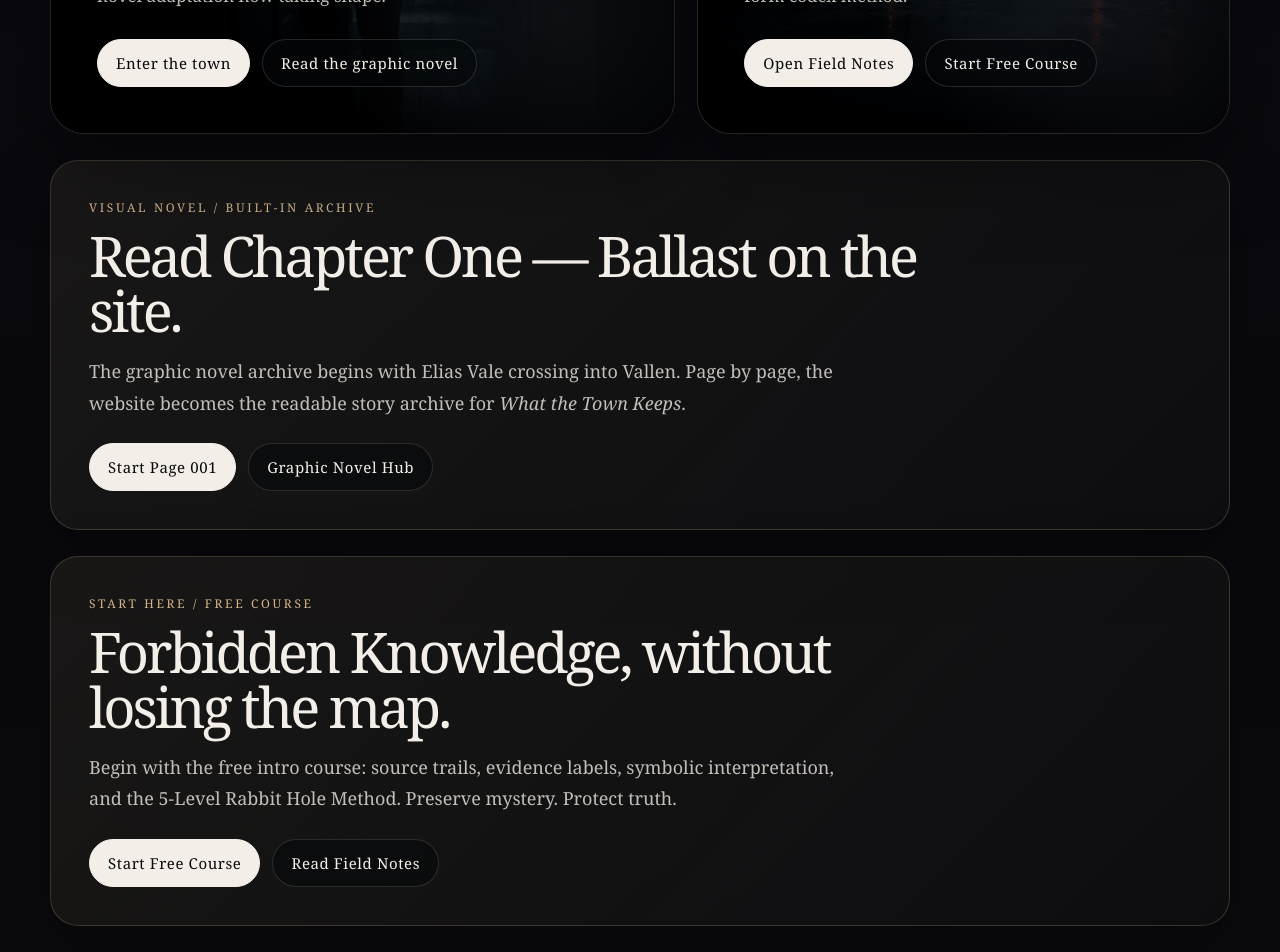
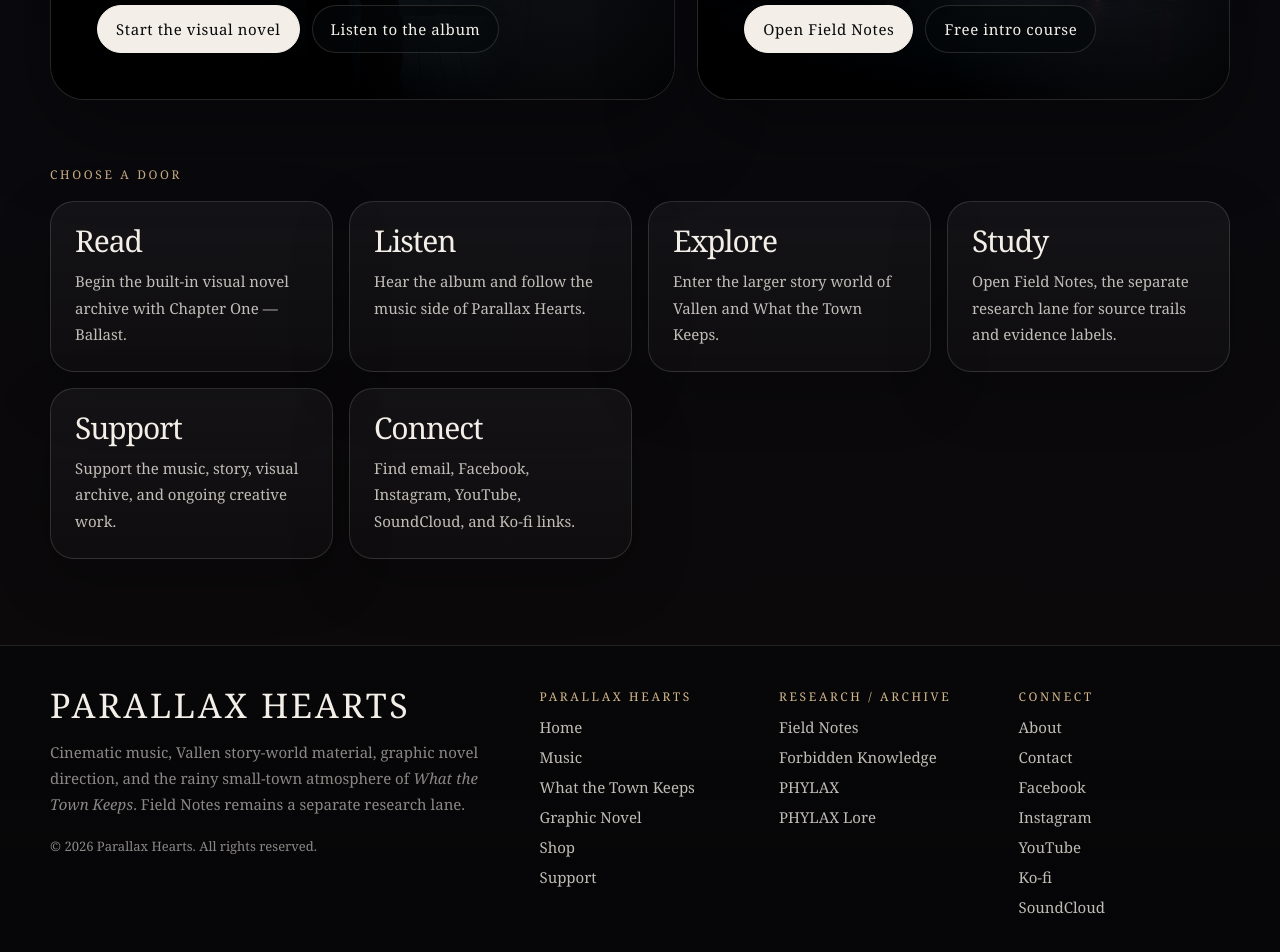
Before and after one commit to chthomps4/parallaxhearts-site, a Next.js app in the folder site/: page / in a window 1280 px wide. Shown: the part 980-1932 px from the top of the page. Built offline with nearby package versions, Linux system fonts and the light colour scheme.

Commit message:
Clean up homepage paths and reduce repetition

```diff
--- a/site/app/page.tsx
+++ b/site/app/page.tsx
@@ -5,7 +5,7 @@ import ArchiveNote from "./components/ArchiveNote";
 export const metadata: Metadata = {
   title: "Parallax Hearts | What the Town Keeps",
   description:
-    "Parallax Hearts is the home of What the Town Keeps — a cinematic album, story world, and built-in graphic novel archive set in Vallen, with Field Notes and the Forbidden Knowledge archive as a separate research lane.",
+    "Parallax Hearts is the home of What the Town Keeps — a cinematic album, story world, and built-in graphic novel archive set in Vallen, with Field Notes as a separate research lane.",
 };
 
 const siteFont = `Georgia, "Times New Roman", Times, serif`;
@@ -31,11 +31,9 @@ function TopNav() {
   const navItems = [
     ["Home", "/"],
     ["Music", "/music"],
-    ["What the Town Keeps", "/project"],
+    ["Story", "/project"],
     ["Graphic Novel", "/graphic-novel"],
-    ["Forbidden Knowledge", "/forbidden-knowledge"],
     ["Field Notes", "/field-notes"],
-    ["Shop", "/shop"],
     ["Support", "/support"],
     ["Contact", "/contact"],
   ];
@@ -90,8 +88,7 @@ function TopNav() {
                 key={label}
                 href={href}
                 style={{
-                  color:
-                    label === "What the Town Keeps" ? colors.gold : colors.textSoft,
+                  color: label === "Story" ? colors.gold : colors.textSoft,
                   textDecoration: "none",
                   fontSize: "15px",
                 }}
@@ -298,7 +295,7 @@ export default function HomePage() {
                 fontSize: "12px",
               }}
             >
-              Parallax Hearts / album / story world
+              Parallax Hearts / What the Town Keeps
             </p>
 
             <h1
@@ -310,7 +307,7 @@ export default function HomePage() {
                 fontWeight: 400,
               }}
             >
-              What the Town Keeps is where the music opens.
+              Songs, story, and the town that holds them.
             </h1>
 
             <p
@@ -323,9 +320,9 @@ export default function HomePage() {
               }}
             >
               Parallax Hearts is the music project behind <em>What the Town Keeps</em> —
-              a cinematic album, story world, and graphic novel archive set in
+              a cinematic album, story world, and visual novel archive set in
               Vallen, a rainy town of rail lines, old rooms, quiet distance, and
-              the things people learn not to say.
+              things people learn not to say.
             </p>
           </div>
 
@@ -338,13 +335,12 @@ export default function HomePage() {
             }}
           >
             <ProjectPanel
-              eyebrow="Main project / album world"
+              eyebrow="Main world"
               title="What the Town Keeps"
               subtitle="Rain. Rails. Memory. Silence."
               body={
                 <>
-                  A grounded, literary, emotionally restrained album and visual
-                  story world built around the small town of Vallen
+                  The album and story world built around Vallen
                   <ArchiveNote
                     title="Archive Note: Vallen"
                     evidence="Creative name / interpretive resonance"
@@ -354,218 +350,46 @@ export default function HomePage() {
                     place where weather and memory collect. This is a
                     project-specific name, not a historical place claim.
                   </ArchiveNote>
-                  , hidden weight, human distance, old houses, rail lines, and
-                  the graphic novel adaptation now taking shape.
+                  , a small town where the music, prose, and visual novel all
+                  move through the same weather.
                 </>
               }
               image="/images/hero.jpg"
-              primaryHref="/project"
-              primaryLabel="Enter the town"
-              secondaryHref="/graphic-novel"
-              secondaryLabel="Read the graphic novel"
+              primaryHref="/graphic-novel/chapter-one/page-001"
+              primaryLabel="Start the visual novel"
+              secondaryHref="/music"
+              secondaryLabel="Listen to the album"
             />
 
             <ProjectPanel
-              eyebrow="Research lane / separate archive"
+              eyebrow="Research lane"
               title="Field Notes"
               subtitle="Wonder deserves structure."
-              body="A separate research and source-trail lane for the Forbidden Knowledge work: etymology, symbolism, ancient knowledge, evidence labels, and the long-form codex method."
+              body="A separate source-trail lane for the Forbidden Knowledge work: ancient knowledge, lost etymology, evidence labels, and the long-form Handbook method."
               image="/images/world.jpg"
               primaryHref="/field-notes"
               primaryLabel="Open Field Notes"
               secondaryHref="/forbidden-knowledge"
-              secondaryLabel="Start Free Course"
+              secondaryLabel="Free intro course"
             />
           </div>
+        </Container>
+      </section>
 
-          <div
-            style={{
-              marginTop: "26px",
-              border: `1px solid rgba(210,181,139,0.22)`,
-              borderRadius: "28px",
-              padding: "clamp(24px, 5vw, 38px)",
-              background:
-                "linear-gradient(135deg, rgba(210,181,139,0.09), rgba(255,255,255,0.022)), rgba(5,7,10,0.48)",
-              boxShadow: "0 24px 70px rgba(0,0,0,0.24)",
-            }}
-          >
+      <section style={{ padding: "38px 0 86px" }}>
+        <Container>
           <p
             style={{
-                margin: "0 0 12px",
+              margin: "0 0 18px",
               color: colors.gold,
               textTransform: "uppercase",
               letterSpacing: "0.22em",
               fontSize: "12px",
             }}
           >
-              Visual novel / built-in archive
+            Choose a door
           </p>
 
-            <h2
-              style={{
-                margin: 0,
-                fontSize: "clamp(30px, 5vw, 56px)",
-                lineHeight: 0.98,
-                letterSpacing: "-0.055em",
-                fontWeight: 400,
-                maxWidth: "880px",
-              }}
-            >
-              Read Chapter One — Ballast on the site.
-            </h2>
-
-            <p
-              style={{
-                margin: "18px 0 0",
-                maxWidth: "780px",
-                color: colors.textSoft,
-                fontSize: "18px",
-                lineHeight: 1.75,
-              }}
-            >
-              The graphic novel archive begins with Elias Vale crossing into
-              Vallen. Page by page, the website becomes the readable story
-              archive for <em>What the Town Keeps</em>.
-            </p>
-
-            <div
-              style={{
-                marginTop: "24px",
-                display: "flex",
-                gap: "12px",
-                flexWrap: "wrap",
-              }}
-            >
-              <Link
-                href="/graphic-novel/chapter-one/page-001"
-                style={{
-                  color: "#08090b",
-                  background: colors.text,
-                  border: `1px solid ${colors.text}`,
-                  borderRadius: "999px",
-                  padding: "13px 18px",
-                  textDecoration: "none",
-                  fontSize: "15px",
-                  letterSpacing: "0.04em",
-                }}
-              >
-                Start Page 001
-              </Link>
-
-              <Link
-                href="/graphic-novel"
-                style={{
-                  color: colors.text,
-                  background: "rgba(5,7,10,0.58)",
-                  border: `1px solid ${colors.border}`,
-                  borderRadius: "999px",
-                  padding: "13px 18px",
-                  textDecoration: "none",
-                  fontSize: "15px",
-                  letterSpacing: "0.04em",
-                }}
-              >
-                Graphic Novel Hub
-              </Link>
-            </div>
-          </div>
-
-          <div
-            style={{
-              marginTop: "26px",
-              border: `1px solid rgba(210,181,139,0.22)`,
-              borderRadius: "28px",
-              padding: "clamp(24px, 5vw, 38px)",
-              background:
-                "linear-gradient(135deg, rgba(210,181,139,0.09), rgba(255,255,255,0.022)), rgba(5,7,10,0.48)",
-              boxShadow: "0 24px 70px rgba(0,0,0,0.24)",
-            }}
-          >
-            <p
-              style={{
-                margin: "0 0 12px",
-                color: colors.gold,
-                textTransform: "uppercase",
-                letterSpacing: "0.22em",
-                fontSize: "12px",
-              }}
-            >
-              Start here / free course
-            </p>
-
-            <h2
-              style={{
-                margin: 0,
-                fontSize: "clamp(30px, 5vw, 56px)",
-                lineHeight: 0.98,
-                letterSpacing: "-0.055em",
-                fontWeight: 400,
-                maxWidth: "880px",
-              }}
-            >
-              Forbidden Knowledge, without losing the map.
-            </h2>
-
-            <p
-              style={{
-                margin: "18px 0 0",
-                maxWidth: "780px",
-                color: colors.textSoft,
-                fontSize: "18px",
-                lineHeight: 1.75,
-              }}
-            >
-              Begin with the free intro course: source trails, evidence labels,
-              symbolic interpretation, and the 5-Level Rabbit Hole Method.
-              Preserve mystery. Protect truth.
-            </p>
-
-            <div
-              style={{
-                marginTop: "24px",
-                display: "flex",
-                gap: "12px",
-                flexWrap: "wrap",
-              }}
-            >
-              <Link
-                href="/forbidden-knowledge"
-                style={{
-                  color: "#08090b",
-                  background: colors.text,
-                  border: `1px solid ${colors.text}`,
-                  borderRadius: "999px",
-                  padding: "13px 18px",
-                  textDecoration: "none",
-                  fontSize: "15px",
-                  letterSpacing: "0.04em",
-                }}
-              >
-                Start Free Course
-              </Link>
-
-              <Link
-                href="/field-notes"
-                style={{
-                  color: colors.text,
-                  background: "rgba(5,7,10,0.58)",
-                  border: `1px solid ${colors.border}`,
-                  borderRadius: "999px",
-                  padding: "13px 18px",
-                  textDecoration: "none",
-                  fontSize: "15px",
-                  letterSpacing: "0.04em",
-                }}
-              >
-                Read Field Notes
-              </Link>
-            </div>
-          </div>
-        </Container>
-      </section>
-
-      <section style={{ padding: "38px 0 86px" }}>
-        <Container>
           <div
             style={{
               display: "grid",
@@ -575,39 +399,34 @@ export default function HomePage() {
           >
             {[
               {
-                title: "What the Town Keeps",
-                text: "The album, Vallen story world, and central creative universe.",
+                title: "Read",
+                text: "Begin the built-in visual novel archive with Chapter One — Ballast.",
+                href: "/graphic-novel/chapter-one/page-001",
+              },
+              {
+                title: "Listen",
+                text: "Hear the album and follow the music side of Parallax Hearts.",
+                href: "/music",
+              },
+              {
+                title: "Explore",
+                text: "Enter the larger story world of Vallen and What the Town Keeps.",
                 href: "/project",
               },
               {
-                title: "Graphic Novel",
-                text: "Read the built-in visual novel archive, beginning with Chapter One — Ballast.",
-                href: "/graphic-novel",
-              },
-              {
-                title: "Music",
-                text: "Songs, album links, SoundCloud streaming, and project notes.",
-                href: "/music",
-              },
-              {
-                title: "Field Notes",
-                text: "Forbidden Knowledge research, source trails, evidence labels, and the codex method.",
+                title: "Study",
+                text: "Open Field Notes, the separate research lane for source trails and evidence labels.",
                 href: "/field-notes",
               },
               {
-                title: "Free Course",
-                text: "The Forbidden Knowledge intro course and the 5-Level Rabbit Hole Method.",
-                href: "/forbidden-knowledge",
-              },
-              {
                 title: "Support",
-                text: "Support the music, story, visual archive, and ongoing creative work directly through Ko-fi.",
+                text: "Support the music, story, visual archive, and ongoing creative work.",
                 href: "/support",
               },
               {
-                title: "PHYLAX Archive",
-                text: "The heavier lore world remains available as a separate archive while Field Notes moves forward first.",
-                href: "/phylax",
+                title: "Connect",
+                text: "Find email, Facebook, Instagram, YouTube, SoundCloud, and Ko-fi links.",
+                href: "/contact",
               },
             ].map((card) => (
               <Link
```
Lines whose indentation alone changed are shown as unchanged.
